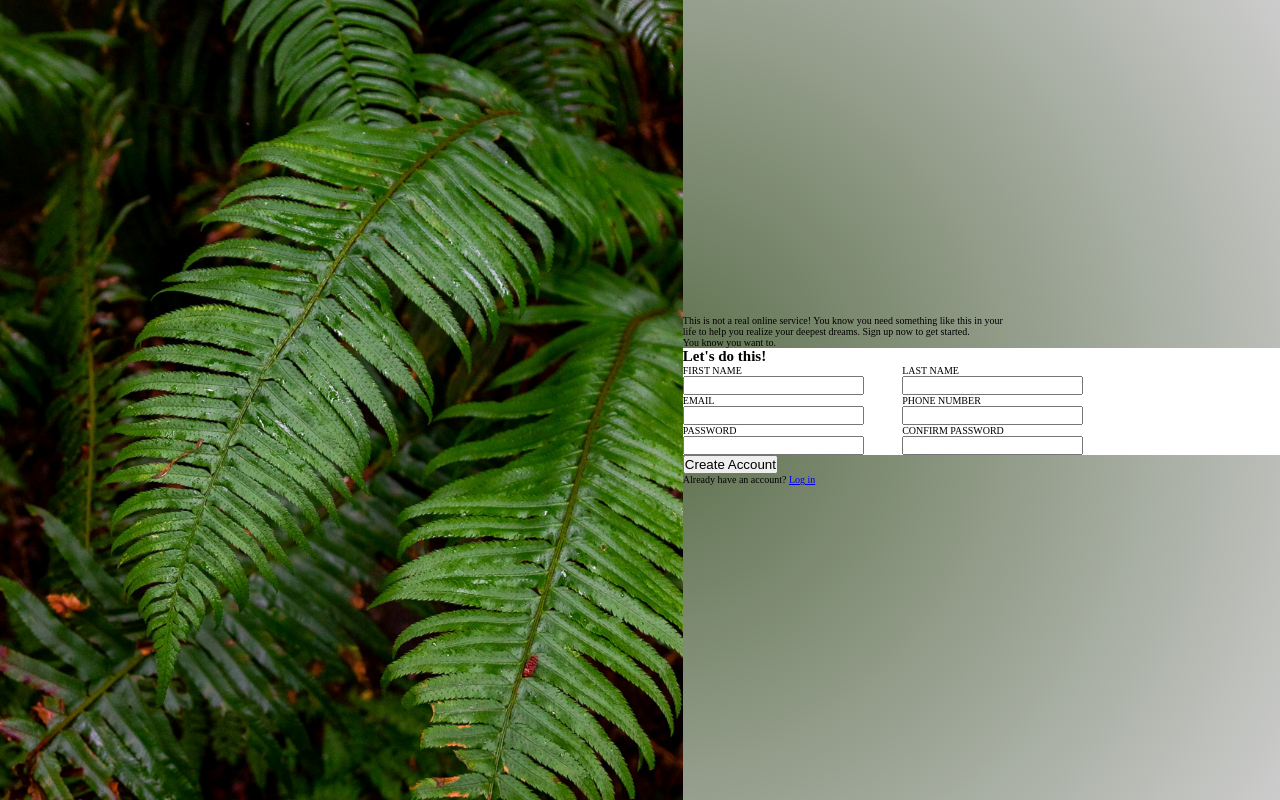
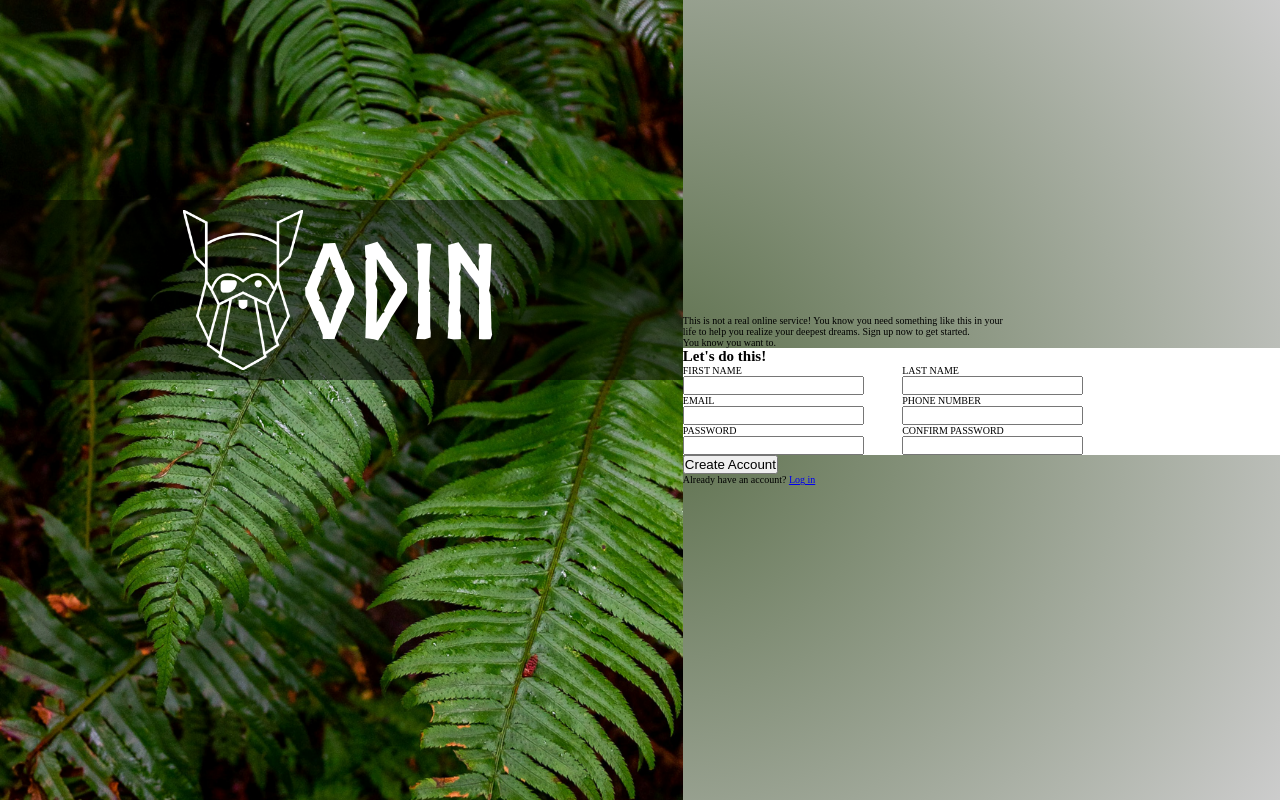
Before and after one commit to SamuelWyck/odin-signup-form, a plain HTML site: page index.html in a window 1280 px wide. Drawn offline with Linux system fonts and the light colour scheme.

Commit message:
Finish logo

```diff
--- a/index.html
+++ b/index.html
@@ -10,7 +10,10 @@
     <body>
         <div class="container gradient">
             <div class="banner-container">
-
+                <div class="logo">
+                    <img src="./images/odin-lined.png" alt="odin logo" class="logo-img">
+                    <span class="logo-title">ODIN</span>
+                </div>
                 <img src="./images/leaf.png" alt="leaf" class="banner-img">
             </div>
             <div class="info-section">
--- a/styles.css
+++ b/styles.css
@@ -1,3 +1,12 @@
+@font-face {
+    font-family: 'norsebold';
+    src: url('./fonts/norse-bold-webfont.woff2') format('woff2'),
+         url('./fonts/norse-bold-webfont.woff') format('woff');
+    font-weight: normal;
+    font-style: normal;
+
+}
+
 * {
     padding: 0;
     margin: 0;
@@ -32,6 +41,7 @@ html {
     flex-grow: 1;
     flex-shrink: 1;
     display: flex;
+    position: relative;
 }
 
 .banner-img {
@@ -40,6 +50,29 @@ html {
     object-fit: cover;
     flex: 1;
     flex-shrink: 1;
+}
+
+.logo {
+    width: 100%;
+    position: absolute;
+    top: 25%;
+    background-color: rgb(0, 0, 0, .5);
+    height: 20%;
+    display: flex;
+    justify-content: center;
+    color: white;
+    box-sizing: content-box;
+    padding: 10px 0px;
+}
+
+.logo-img {
+    max-width: 100%;
+}
+
+.logo-title {
+    align-self: center;
+    font-family: "norsebold", sans-serif;
+    font-size: 13rem;
 }
 
 p {
```
Also changed, not shown: fonts/norse-bold-webfont.woff (added), fonts/norse-bold-webfont.woff2 (added), images/odin-lined.png (added), images/plant.svg (deleted).
